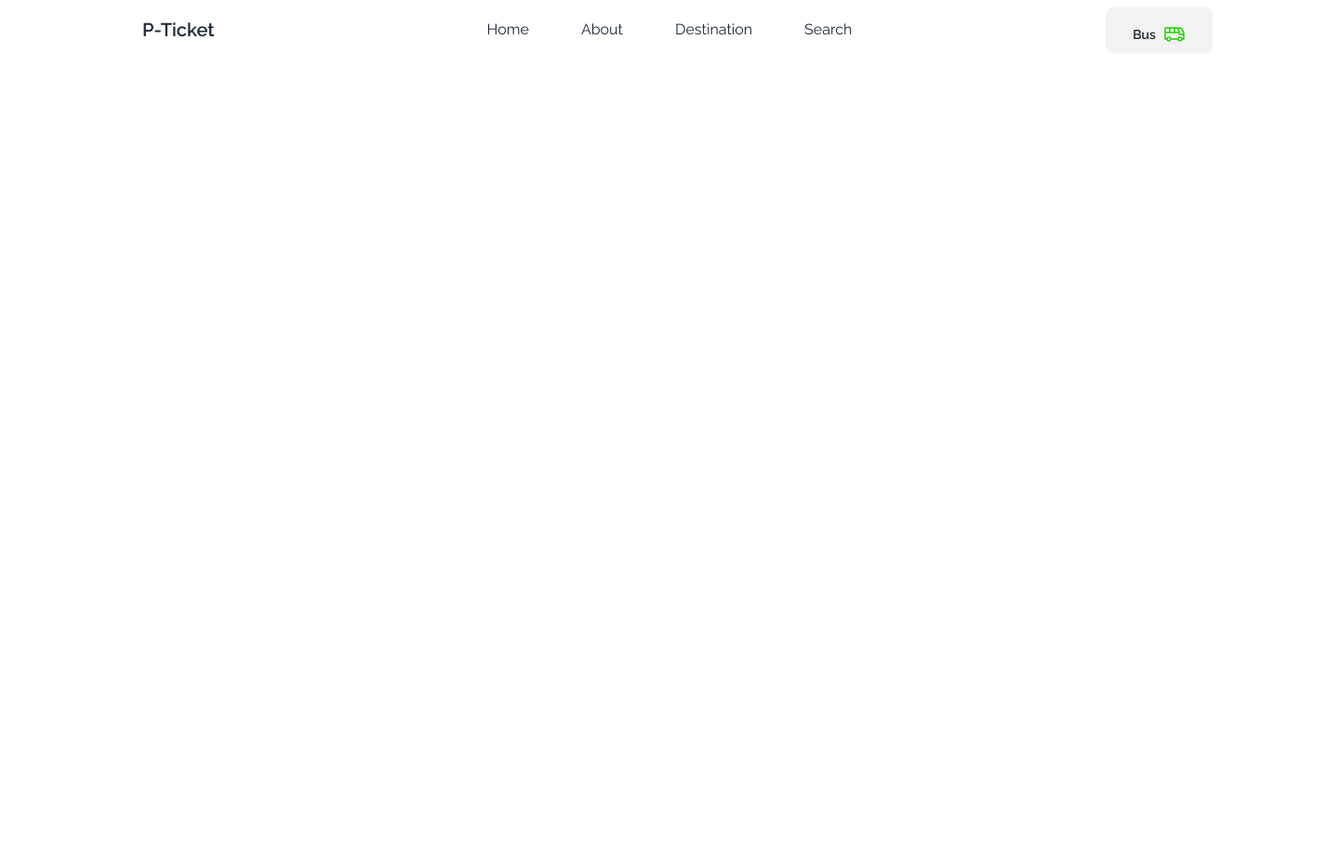
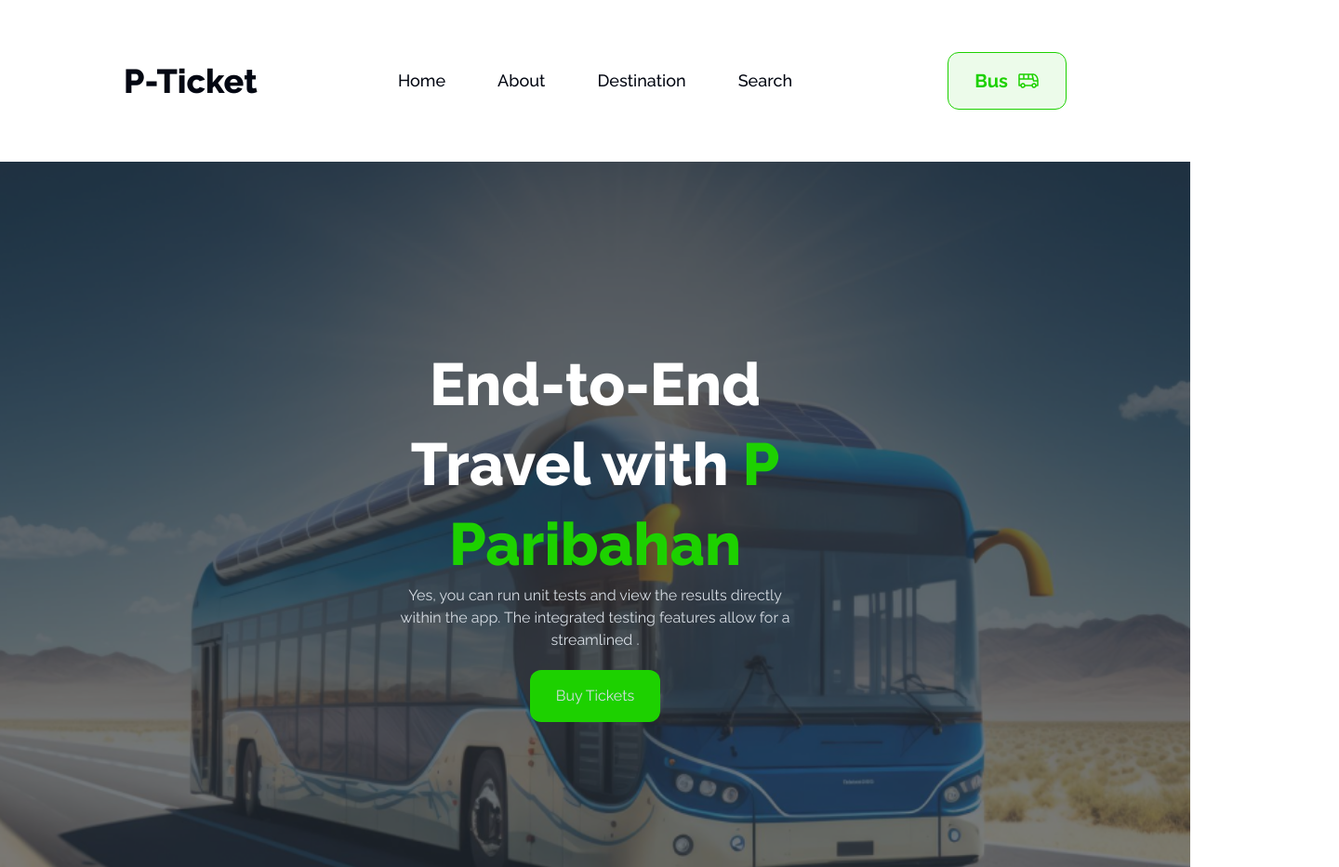
Before and after one commit to Sazib018/assignment-5-js, a plain HTML site: page index.html in a window 1280 px wide. Shown: the top 933 px of the page at 93% size, 1440 px wide, since content can reach past the window. Before the commit the page ends 800 px from the top, so only its background shows below. Drawn offline with nearby package versions, Linux system fonts and the light colour scheme.

Commit message:
another section

```diff
--- a/index.html
+++ b/index.html
@@ -24,7 +24,7 @@
     <script src="https://cdn.tailwindcss.com"></script>
 
     <style>
-    *{
+        * {
             font-family: "Raleway", sans-serif;
         }
     </style>
@@ -36,33 +36,59 @@
 
     <!--navbar section-->
 
-<nav class="w-[1440px] pl-32 pr-32 ">
-
-    <div class="navbar bg-base-100">
+    <nav>
+        <div class="navbar bg-base-100 xl:px-[133px] pt-14 ">
             <div class="navbar-start">
-          <a class="btn btn-ghost text-xl">P-Ticket</a>
+                <p class=" text-[#030712] text-center text-[36px] font-extrabold ">P-Ticket</p>
             </div>
-        <div class="navbar-center gap-14 hidden lg:flex">
-         <p>Home</p>
-         <p>About</p>
-         <p>Destination</p>
-         <p>Search</p>
+            <div class="navbar-center hidden lg:flex">
+                <div class="menu menu-horizontal px-1 gap-14">
+                    <a class="text-[#030712] font-medium text-lg">Home</a>
+                    <a class="text-[#030712] font-medium text-lg">About</a>
+                    <a class="text-[#030712] font-medium text-lg">Destination</a>
+                    <a class="text-[#030712] font-medium text-lg">Search</a>
+                </div>
             </div>
             <div class="navbar-end">
-            <button class="btn px-7 py-4 ">
-                Bus
-                <svg xmlns="http://www.w3.org/2000/svg" width="24" height="24" viewBox="0 0 24 24" fill="none">
-                    <path d="M4 17C4 17.5304 4.21071 18.0391 4.58579 18.4142C4.96086 18.7893 5.46957 19 6 19C6.53043 19 7.03914 18.7893 7.41421 18.4142C7.78929 18.0391 8 17.5304 8 17M4 17C4 16.4696 4.21071 15.9609 4.58579 15.5858C4.96086 15.2107 5.46957 15 6 15C6.53043 15 7.03914 15.2107 7.41421 15.5858C7.78929 15.9609 8 16.4696 8 17M4 17H2V6C2 5.73478 2.10536 5.48043 2.29289 5.29289C2.48043 5.10536 2.73478 5 3 5H17C18.3261 5 19.5979 5.7375 20.5355 7.05025C21.4732 8.36301 22 10.1435 22 12M8 17H16M16 17C16 17.5304 16.2107 18.0391 16.5858 18.4142C16.9609 18.7893 17.4696 19 18 19C18.5304 19 19.0391 18.7893 19.4142 18.4142C19.7893 18.0391 20 17.5304 20 17M16 17C16 16.4696 16.2107 15.9609 16.5858 15.5858C16.9609 15.2107 17.4696 15 18 15C18.5304 15 19.0391 15.2107 19.4142 15.5858C19.7893 15.9609 20 16.4696 20 17M20 17H22V12M22 12H17.5L16 5M2 10H17M7 5V10M12 5V10" stroke="#1DD100" stroke-width="1.5" stroke-linecap="round" stroke-linejoin="round"/>
-                  </svg>
+                <button
+                    class="flex items-center gap-[10px] px-7 py-4 bg-[#1cd10015] border-[1px] border-[#1DD100] rounded-xl text-xl font-bold text-[#1DD100]">Bus
+                    <img class="" src="/images/bus-icon.png" alt="">
                 </button>
-
             </div>
         </div>
-
     </nav>
 
     <main>
+        <section class="mt-12">
+            <div class="hero min-h-screen" style="background-image: url(images/banner.png);">
+                <div class="hero-overlay bg-opacity-60"></div>
+                <div class="hero-content text-neutral-content text-center">
+                    <div class="max-w-md">
+                        <h1 class="leading-[86px] text-[#FFF] text-[64px] font-extrabold">End-to-End Travel with <span
+                                class="text-[#1DD100]">P Paribahan</span></h1>
+                        <p class="mb-5">
+                            Yes, you can run unit tests and view the results directly within the app. The integrated
+                            testing features allow for a streamlined .
+                        </p>
+                        <button class="px-7 py-4 bg-[#1DD100] rounded-xl">Buy Tickets</button>
+                    </div>
+                </div>
+            </div>
+        </section>
 
+        <section>
+            <div class="lg:max-w-md w-full bg-white p-4 rounded-lg shadow-md">
+                <img src="https://cdn.pixabay.com/photo/2019/11/13/01/48/cyber-monday-ad-4622347_1280.jpg" alt="Avatar" class="w-full">
+                <div class="container bg-white p-4 mt-4">
+                    <h2 class="text-2xl font-bold text-blue-600">40% OFF YOUR PURCHASE</h2>
+                    <p class="text-base">Lorem ipsum..</p>
+                </div>
+                <div class="container mt-4">
+                    <p class="text-base">Use Promo Code: <span class="font-bold text-red-500">TAILl657</span></p>
+                    <p class="expire text-base">Expires: Jan 26, 2024</p>
+                </div>
+            </div>
+        </section>
     </main>
 
 </body>
```
Also changed, not shown: index.js (added). Lines whose indentation alone changed are shown as unchanged.
